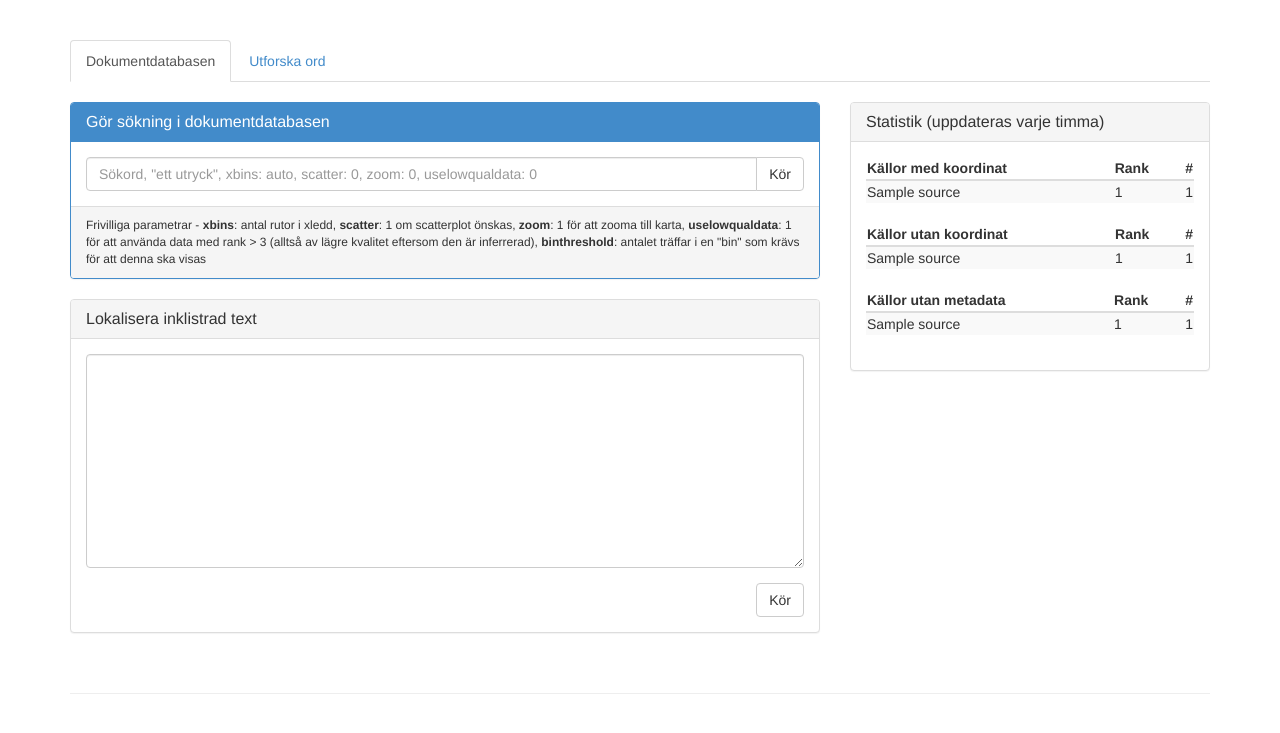
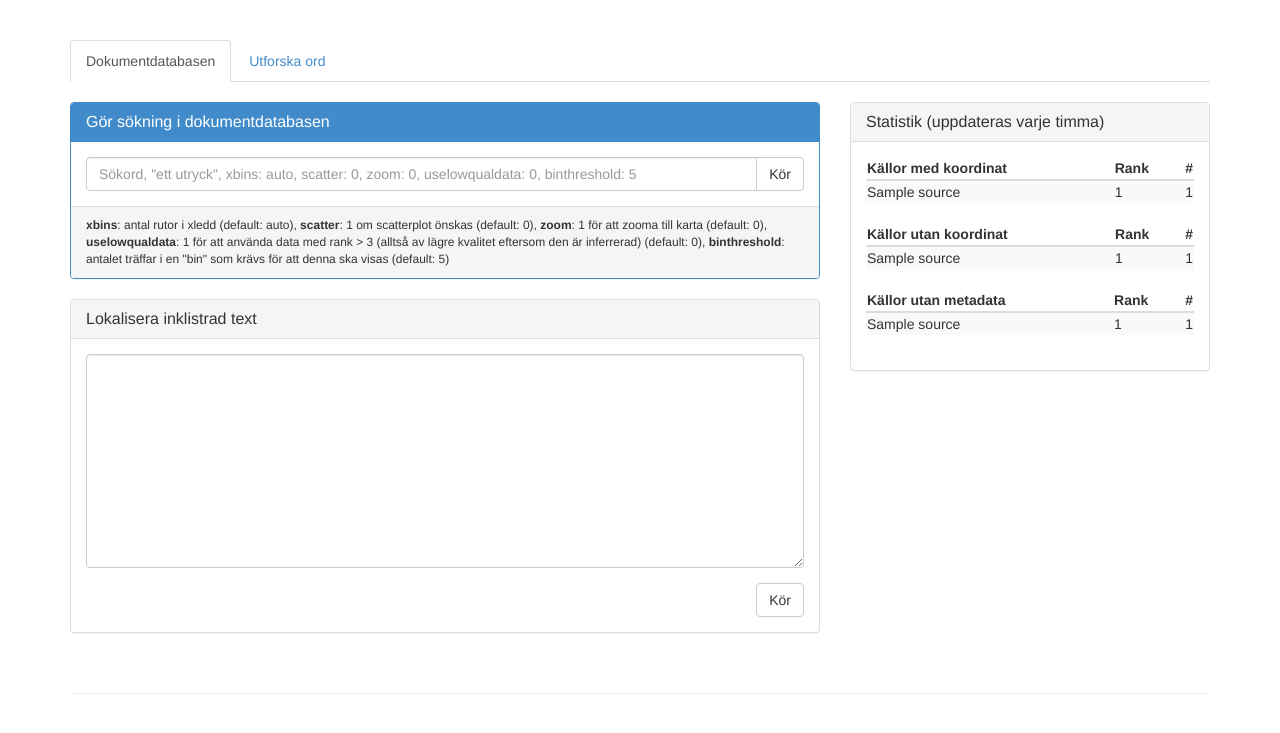
Before and after one commit to maxberggren/sinus, a Flask app: template flaskapp/templates/index.html in a window 1280 px wide. Shown: the top 733 px of the page. Run offline with Flask 2, Linux system fonts and the light colour scheme; the template is opened without the code that fills it: most values are stand-ins (such as "Sample title", 1, 10 or a date in 2020); parts of the project's set-up code (start-up, migrations or seed data) failed here and were passed over.

Commit message:
added custom bin threshold from user

```diff
--- a/flaskapp/templates/index.html
+++ b/flaskapp/templates/index.html
@@ -47,7 +47,7 @@
 
 		  <div class="panel-body">
 		    <div class="input-group">
-		      <input type="text" class="form-control" placeholder="Sökord, &quot;ett utryck&quot;, xbins: auto, scatter: 0, zoom: 0, uselowqualdata: 0"  id="queryInput" name="queryInput" value="{% if documentQuery['query'] %}{{ documentQuery['query'] }}{% endif %}">
+		      <input type="text" class="form-control" placeholder="Sökord, &quot;ett utryck&quot;, xbins: auto, scatter: 0, zoom: 0, uselowqualdata: 0, binthreshold: 5"  id="queryInput" name="queryInput" value="{% if documentQuery['query'] %}{{ documentQuery['query'] }}{% endif %}">
 		      <span class="input-group-btn">
 		        <button class="btn btn-default" type="submit">Kör</button>
 		      </span>
@@ -55,11 +55,10 @@
 		  </div>
 
 		  <div class="panel-footer">
-  		  Frivilliga parametrar -
-  		  <strong>xbins</strong>: antal rutor i xledd,
-  		  <strong>scatter</strong>: 1 om scatterplot önskas,
-  		  <strong>zoom</strong>: 1 för att zooma till karta,
-  		  <strong>uselowqualdata</strong>: 1 för att använda data med rank > 3 (alltså av lägre kvalitet eftersom den är inferrerad), <strong>binthreshold</strong>: antalet träffar i en "bin" som krävs för att denna ska visas
+  		  <strong>xbins</strong>: antal rutor i xledd (default: auto),
+  		  <strong>scatter</strong>: 1 om scatterplot önskas (default: 0),
+  		  <strong>zoom</strong>: 1 för att zooma till karta (default: 0),
+  		  <strong>uselowqualdata</strong>: 1 för att använda data med rank > 3 (alltså av lägre kvalitet eftersom den är inferrerad) (default: 0), <strong>binthreshold</strong>: antalet träffar i en "bin" som krävs för att denna ska visas (default: 5)
 
   		  </div>
 
```
